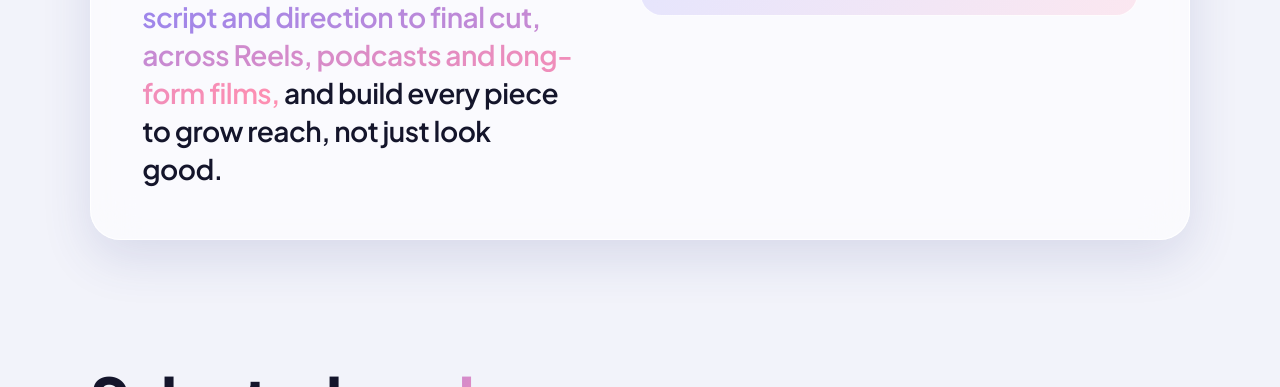
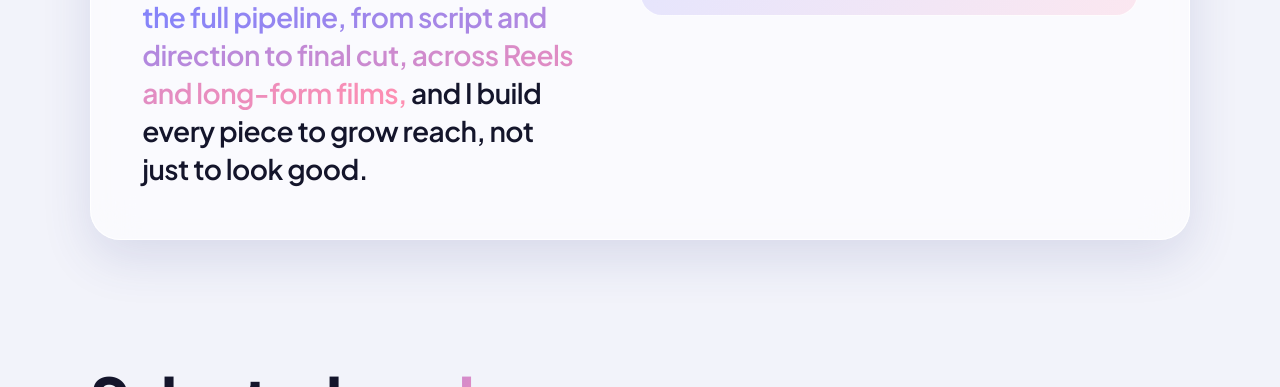
Before and after one commit to SuriyaSSJ03/suriyassj03, a plain HTML site: page index.html in a window 1280 px wide. Shown: the part 996-1383 px from the top of the page. Drawn offline with Linux system fonts and the light colour scheme; files whose address does not match are found by name.

Commit message:
Update index.html

```diff
--- a/index.html
+++ b/index.html
@@ -163,7 +163,7 @@ footer{text-align:center;color:var(--mute);font-size:13px;margin-top:40px}
 
 <section class="s" id="about" style="padding-top:0"><div class="wrap">
   <div class="about glass rv">
-    <div><p class="lead">Content creator with 4.5 years of building audiences through video.<em class="grad">I own the full pipeline from script and direction to final cut, across Reels, podcasts and long-form films,</em> and build every piece to grow reach, not just look good.</p></div>
+    <div><p class="lead">I’m a content creator with 4.5 years of experience building audiences through video.<em class="grad"> I own the full pipeline, from script and direction to final cut, across Reels and long-form films,</em> and I build every piece to grow reach, not just to look good.</p></div>
     <div class="tl"><div class="role-card now"><small>Role</small><h3>Content Creator</h3><p>Chennai, India</p></div></div>
   </div>
 </div></section>
```
